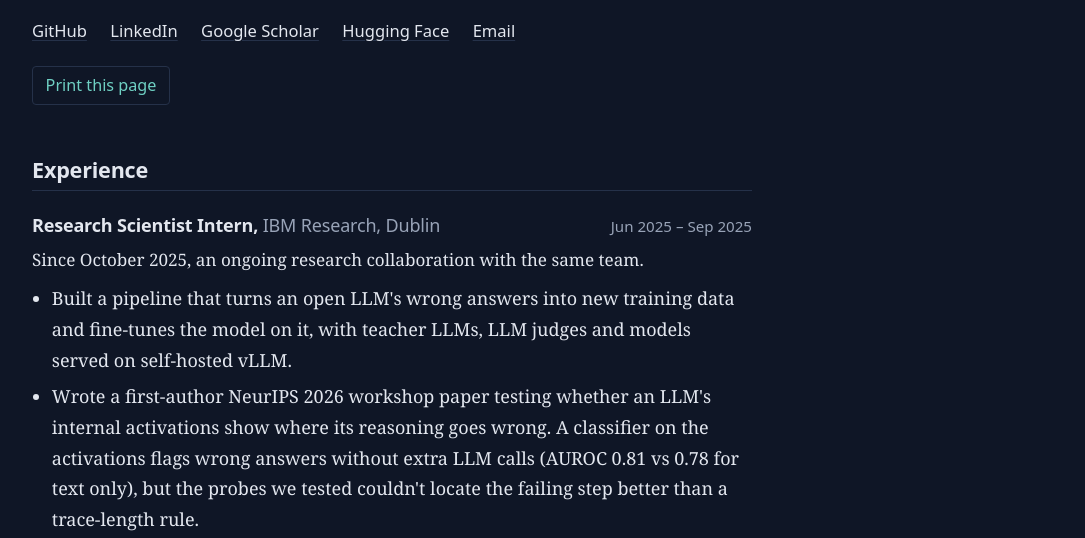
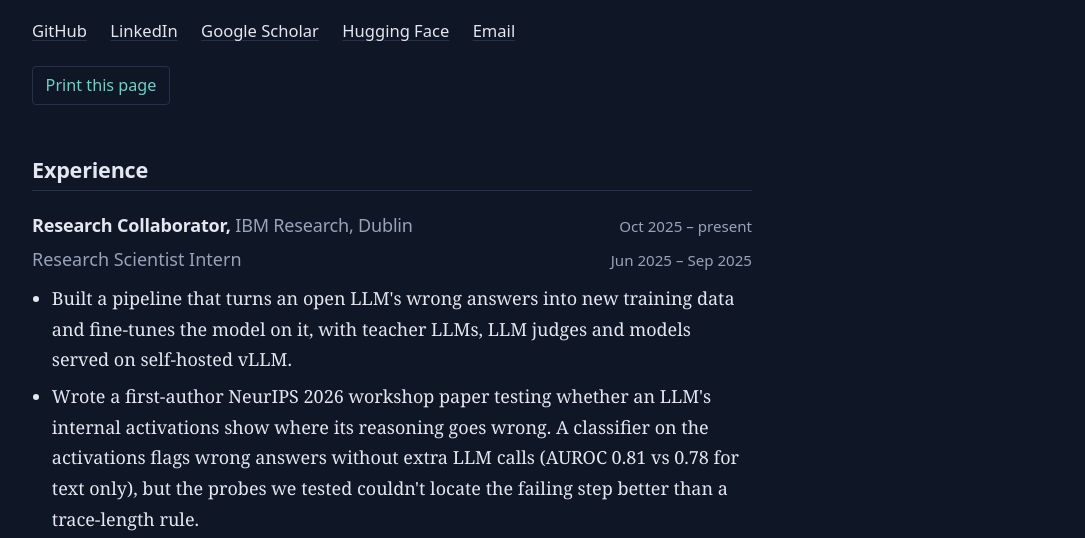
Before and after one commit to SSubhnil/ssubhnil.github.io, an Astro site: page /cv in a window 1280 px wide. Shown: the part 244-782 px from the top of the page, without its empty margins (95-1180 px from the left). Built offline with nearby package versions, Linux system fonts and the light colour scheme; Astro itself is replaced by a stand-in of ours.

Commit message:
CV and research: show Research Collaborator title at IBM
Co-Authored-By: Claude Opus 5.5 <noreply@anthropic.com>
Claude-Session: https://claude.ai/code/session_01Q2NX1CdwvcL6BLU8DTa42Z

```diff
--- a/src/data/research.ts
+++ b/src/data/research.ts
@@ -19,7 +19,7 @@ export const sections: Section[] = [
     id: 'llm',
     title: 'LLM reasoning and interpretability',
     intro:
-      'With IBM Research in Dublin since June 2025: an internship, then an ongoing research collaboration with the same team.',
+      'With IBM Research in Dublin since June 2025: Research Scientist Intern, then Research Collaborator with the same team.',
     items: [
       {
         id: 'probes',
--- a/src/pages/cv.astro
+++ b/src/pages/cv.astro
@@ -7,14 +7,21 @@ import { SITE } from '../config';
 // Put your PDF at public/cv.pdf and a download link appears.
 const hasPdf = fs.existsSync('public/cv.pdf');
 
-type Role = { org: string; title: string; dates: string; note?: string; bullets?: string[] };
+type Role = {
+  org: string;
+  title: string;
+  dates: string;
+  before?: { title: string; dates: string }; // an earlier title with the same team
+  note?: string;
+  bullets?: string[];
+};
 
 const experience: Role[] = [
   {
     org: 'IBM Research, Dublin',
-    title: 'Research Scientist Intern',
-    dates: 'Jun 2025 – Sep 2025',
-    note: 'Since October 2025, an ongoing research collaboration with the same team.',
+    title: 'Research Collaborator',
+    dates: 'Oct 2025 – present',
+    before: { title: 'Research Scientist Intern', dates: 'Jun 2025 – Sep 2025' },
     bullets: [
       "Built a pipeline that turns an open LLM's wrong answers into new training data and fine-tunes the model on it, with teacher LLMs, LLM judges and models served on self-hosted vLLM.",
       "Wrote a first-author NeurIPS 2026 workshop paper testing whether an LLM's internal activations show where its reasoning goes wrong. A classifier on the activations flags wrong answers without extra LLM calls (AUROC 0.81 vs 0.78 for text only), but the probes we tested couldn't locate the failing step better than a trace-length rule.",
@@ -109,6 +116,12 @@ const skills = [
               </h3>
               <span class="dates">{r.dates}</span>
             </div>
+            {r.before && (
+              <div class="row before">
+                <p class="line">{r.before.title}</p>
+                <span class="dates">{r.before.dates}</span>
+              </div>
+            )}
             {r.note && <p class="note">{r.note}</p>}
             {r.bullets && (
               <ul>
@@ -241,6 +254,13 @@ const skills = [
   .line {
     font-weight: 500;
   }
+  .before {
+    margin-top: 0.2rem;
+  }
+  .before .line {
+    font-weight: 400;
+    color: var(--muted);
+  }
   .org {
     font-weight: 400;
     color: var(--muted);
```
